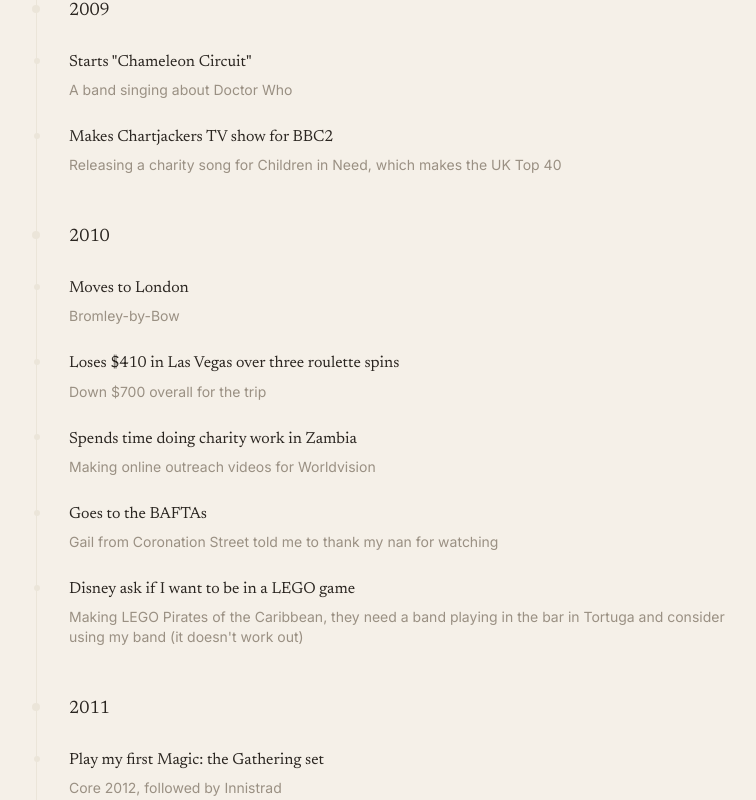
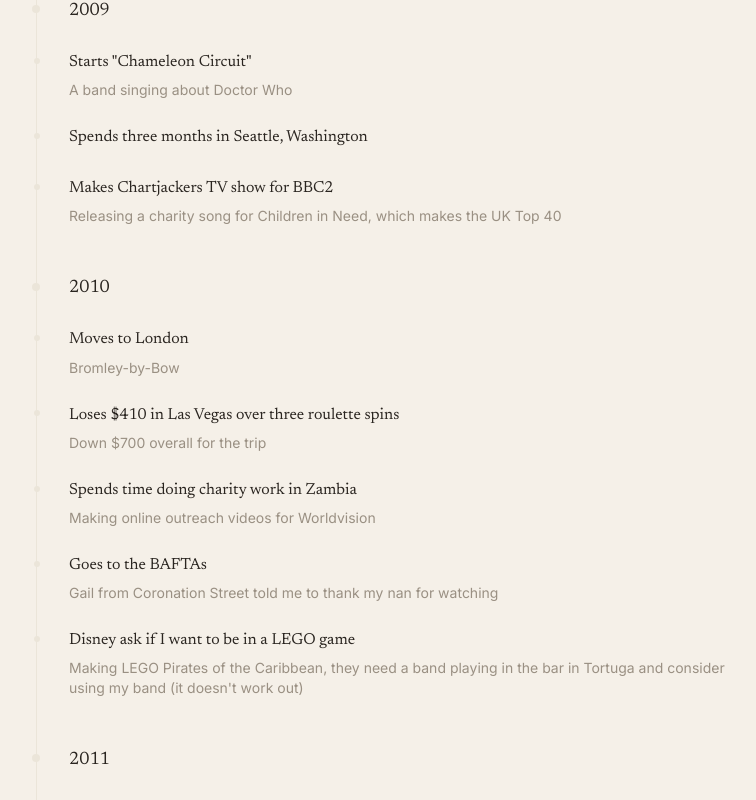
Before and after one commit to sudokufan/alex.day, a React (Vite) app: page /timeline in a window 1280 px wide. Shown: the part 1600-2400 px from the top of the page, without its empty margins (244-1000 px from the left). Built offline with nearby package versions, Linux system fonts and the light colour scheme.

Commit message:
timeline additions

```diff
--- a/src/content/timeline.ts
+++ b/src/content/timeline.ts
@@ -56,6 +56,10 @@
     year: 2009,
     title: 'Starts "Chameleon Circuit"',
     description: "A band singing about Doctor Who",
+  },
+  {
+    year: 2009,
+    title: "Spends three months in Seattle, Washington",
   },
   {
     year: 2009,
@@ -197,7 +201,7 @@
   },
   {
     year: 2018,
-    title: "Four months in Australia",
+    title: "Spends four months in Australia",
     description: "Best Christmas ever",
   },
   {
@@ -233,12 +237,22 @@
   },
   {
     year: 2024,
+    title: "Spends a month in the Lake District",
+    description: "Staying in Kendal",
+  },
+  {
+    year: 2024,
     title: "First job in a senior-level role",
   },
   {
     year: 2024,
     title: "Buys a poncho",
     description: "People at work start calling me 'Clint'",
+  },
+  {
+    year: 2025,
+    title: "Spends a month in Italy",
+    description: "Staying in Bologna",
   },
   {
     year: 2025,
```
